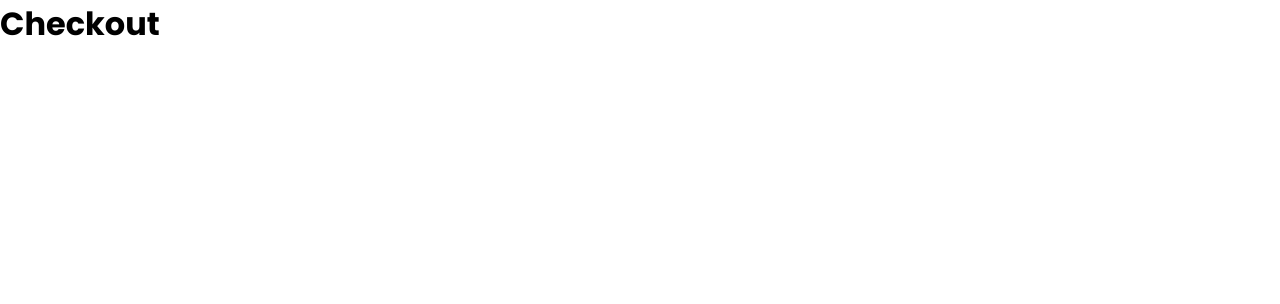
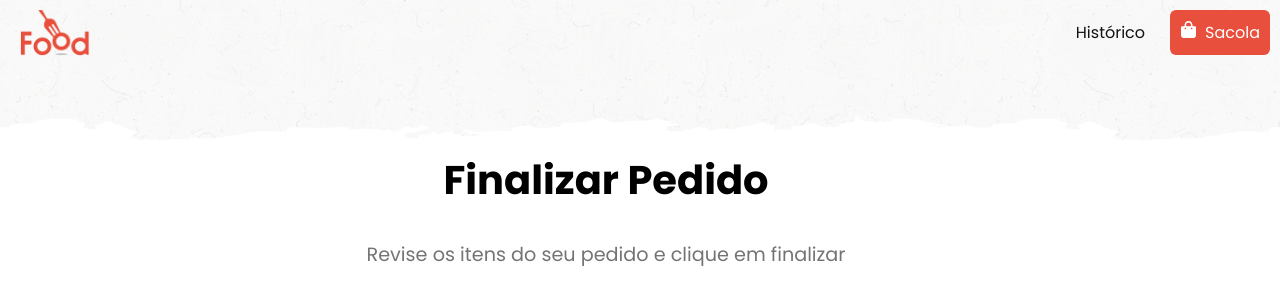
Before and after one commit to mrcomputer2018/digitalmenu, a React (Create React App) app: page /checkout in a window 1280 px wide. Shown: the top 304 px of the page. Built offline with nearby package versions, Linux system fonts and the light colour scheme.

Commit message:
Add navbar and title components to checkout page

```diff
--- a/src/pages/checkout/checkout.jsx
+++ b/src/pages/checkout/checkout.jsx
@@ -1,8 +1,20 @@
+import Navbar from "../../components/navbar/navbar";
+import Title from "../../components/title/title";
+
 function Checkout() {
+    const titulo = "Finalizar Pedido";
+    const subtitulo = "Revise os itens do seu pedido e clique em finalizar";
+
     return (
-        <div>
-            <h1>Checkout</h1>
-        </div>
+        <d>
+            <Navbar />
+
+            <div className="container">
+                <div>
+                     <Title titulo={ titulo } subtitulo={ subtitulo } />
+                </div>
+            </div>
+        </d>
     );
 }
 
```
